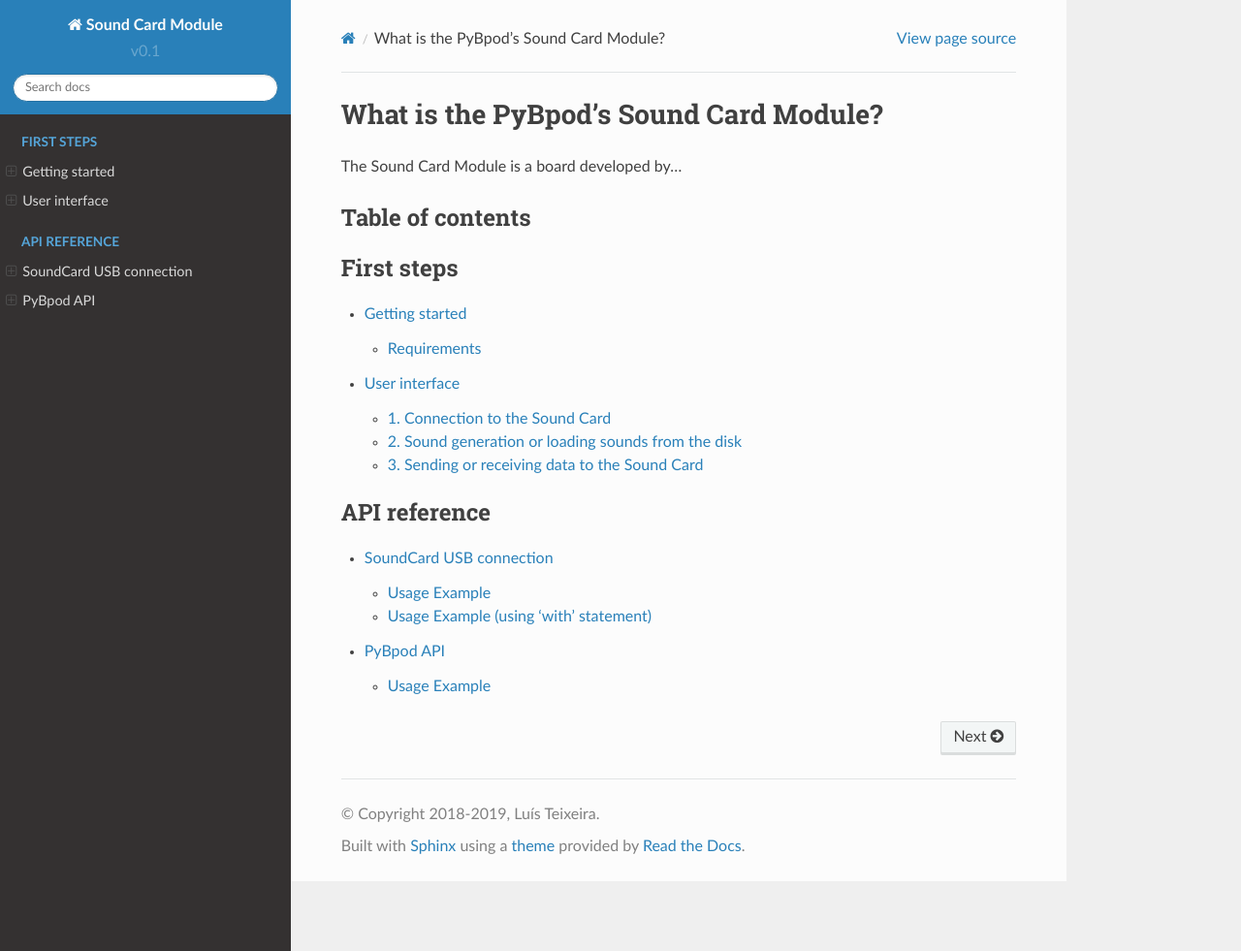
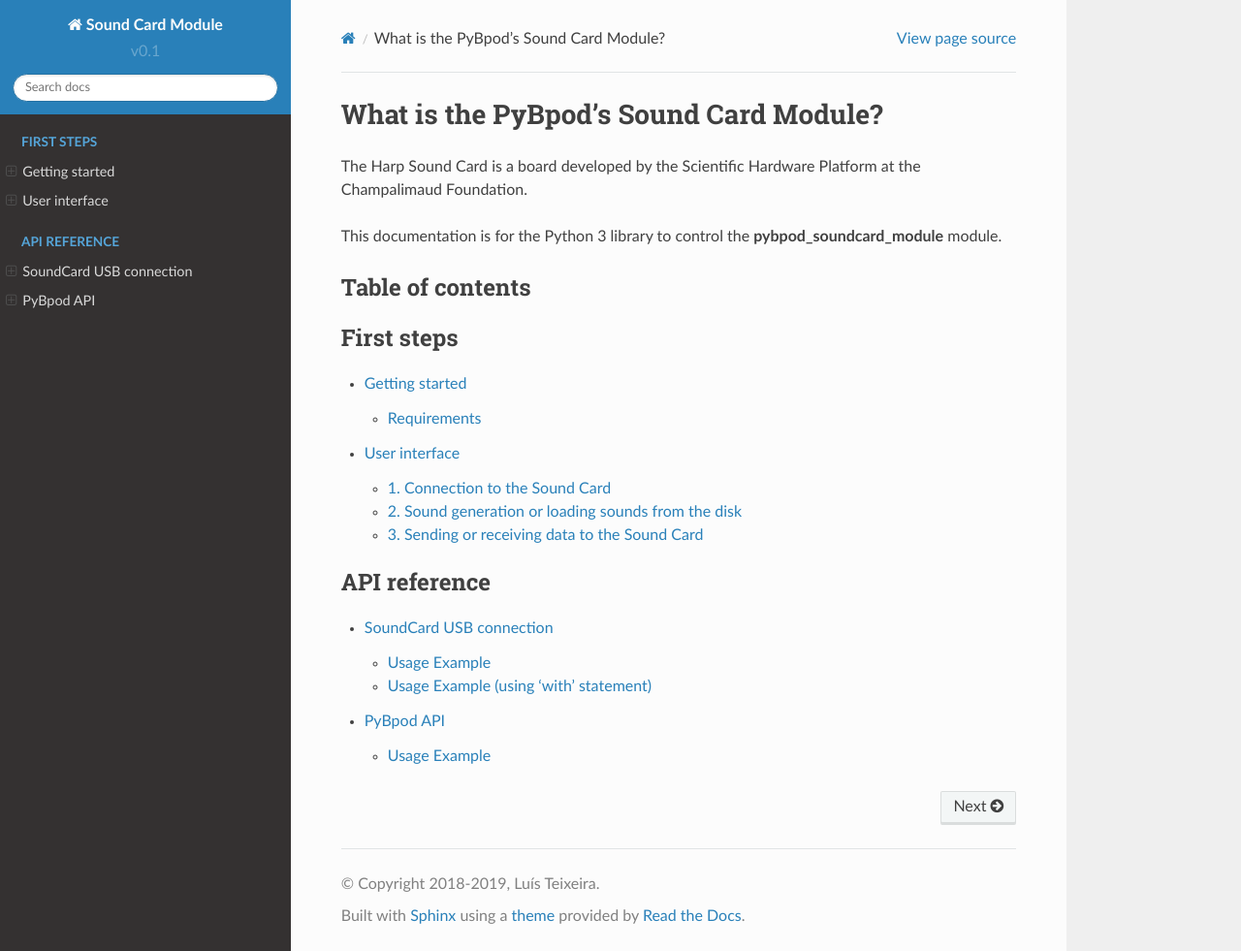
Before and after one commit to pybpod/pybpod-gui-plugin-soundcard, a Sphinx documentation site: the page built from docs/source/index.rst, in a window 1280 px wide and 981 px high. Shown: the whole window at 97% size. Built offline with Sphinx 7.4.7 and the Read the Docs theme 2.0.0, drawn with Linux system fonts in a browser that asks for light colours.

Commit message:
Small documentation change in the index file

```diff
--- a/docs/source/index.rst
+++ b/docs/source/index.rst
@@ -5,7 +5,11 @@
 
 What is the PyBpod's Sound Card Module?
 =======================================
-The Sound Card Module is a board developed by...
+The Harp Sound Card is a board developed by the Scientific Hardware Platform
+at the Champalimaud Foundation.
+
+This documentation is for the Python 3 library to control the
+**pybpod_soundcard_module** module.
 
 
 Table of contents
```
